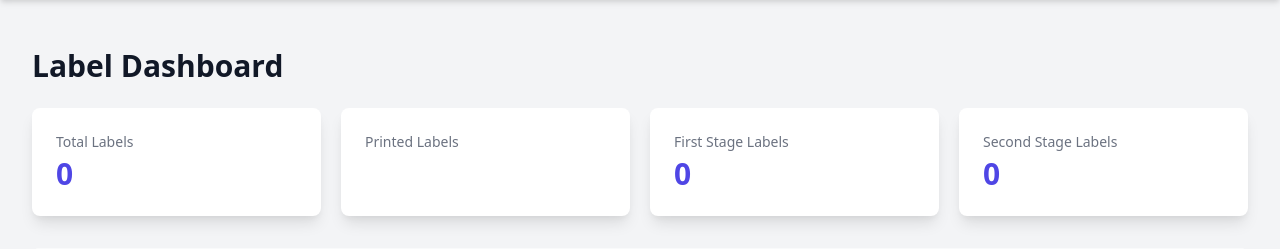
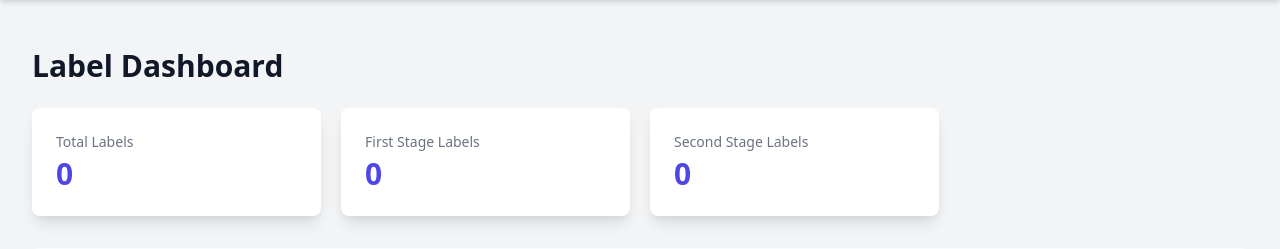
Before and after one commit to ananthcjayan12/brady_label_automation, a Django app: page /dashboard/ in a window 1280 px wide. Shown: the part 64-313 px from the top of the page. Run offline with Django 5.2, Linux system fonts and the light colour scheme; the visitor is signed in with stand-in values (Sample User, id 1); data that the repository does not hold is empty; parts of the project's set-up code (start-up, migrations or seed data) failed here and were passed over; some libraries are stand-ins or nearby versions.

Commit message:
done changes

```diff
--- a/app/views.py
+++ b/app/views.py
@@ -413,7 +413,7 @@ def preview_label(request, label_id):
     try:
         label = Label.objects.get(id=label_id)
         if label.stage == 'first':
-            label_content, label_pdf_base64 = generate_first_stage_label(label.barcode)
+            label_content, label_pdf_base64 = generate_first_stage_label(label.barcode, label.custom_text)
         else:
             # For second stage, we need to fetch data from Excel
             df = pd.read_excel(EXCEL_FILE_PATH, dtype={
@@ -432,7 +432,17 @@ def preview_label(request, label_id):
                 }, status=404)
 
             data = data.iloc[0]
-            label_content, label_pdf_base64 = generate_second_stage_label(label.serial_number, data)
+            # Use default values for optional parameters
+            label_content, label_pdf_base64 = generate_second_stage_label(
+                label.serial_number,
+                label.imei_number,
+                "0124-010",  # default model
+                "2BFGFWTX1",  # default FCC ID
+                "contact@waveinnova.com",  # default email
+                None,  # no custom logo
+                None,  # no custom FC logo
+                4.5   # default font size
+            )
 
         return JsonResponse({
             'success': True,
@@ -444,6 +454,7 @@ def preview_label(request, label_id):
             'error': 'Label not found'
         }, status=404)
     except Exception as e:
+        logger.error(f"Error in preview_label: {str(e)}")  # Add logging
         return JsonResponse({
             'success': False,
             'error': str(e)
--- a/core/settings.py
+++ b/core/settings.py
@@ -26,7 +26,7 @@ SECRET_KEY = 'django-insecure-)vrv+489yqoa=1b)%5jit)nmx=_)uqipam7u)w0xr7^moa4&vr
 # SECURITY WARNING: don't run with debug turned on in production!
 DEBUG = True
 
-ALLOWED_HOSTS = ['localhost', '127.0.0.1', '65.1.15.227', 'your-domain-name.com']
+ALLOWED_HOSTS = ['localhost', '127.0.0.1', '65.1.15.227', '192.168.0.144', 'your-domain-name.com']
 
 
 # Application definition
--- a/templates/dashboard.html
+++ b/templates/dashboard.html
@@ -11,12 +11,6 @@
             <div class="px-4 py-5 sm:p-6">
                 <dt class="text-sm font-medium text-gray-500 truncate">Total Labels</dt>
                 <dd class="mt-1 text-3xl font-semibold text-primary">{{ total_labels }}</dd>
-            </div>
-        </div>
-        <div class="bg-white overflow-hidden shadow-lg rounded-lg transition-all hover:shadow-xl">
-            <div class="px-4 py-5 sm:p-6">
-                <dt class="text-sm font-medium text-gray-500 truncate">Printed Labels</dt>
-                <dd class="mt-1 text-3xl font-semibold text-primary">{{ printed_labels }}</dd>
             </div>
         </div>
         <div class="bg-white overflow-hidden shadow-lg rounded-lg transition-all hover:shadow-xl">
@@ -75,13 +69,13 @@
             <div class="absolute inset-0 bg-gray-500 opacity-75"></div>
         </div>
         <span class="hidden sm:inline-block sm:align-middle sm:h-screen" aria-hidden="true">&#8203;</span>
-        <div class="inline-block align-bottom bg-white rounded-lg text-left overflow-hidden shadow-xl transform transition-all sm:my-8 sm:align-middle sm:max-w-lg sm:w-full">
+        <div class="inline-block align-bottom bg-white rounded-lg text-left overflow-hidden shadow-xl transform transition-all sm:my-8 sm:align-middle sm:max-w-5xl sm:w-full">
             <div class="bg-white px-4 pt-5 pb-4 sm:p-6 sm:pb-4">
                 <div class="sm:flex sm:items-start">
-                    <div class="mt-3 text-center sm:mt-0 sm:ml-4 sm:text-left">
+                    <div class="mt-3 text-center sm:mt-0 sm:ml-4 sm:text-left w-full">
                         <h3 class="text-lg leading-6 font-medium text-gray-900" id="modal-title">Label Preview</h3>
                         <div class="mt-2">
-                            <embed id="labelPreviewEmbed" src="" type="application/pdf" width="100%" height="400px" />
+                            <embed id="labelPreviewEmbed" src="" type="application/pdf" width="100%" height="800px" />
                         </div>
                     </div>
                 </div>
```
